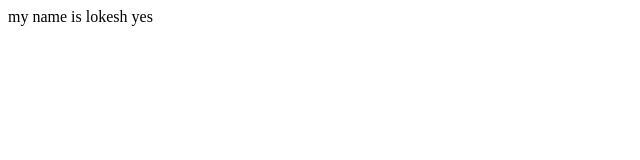
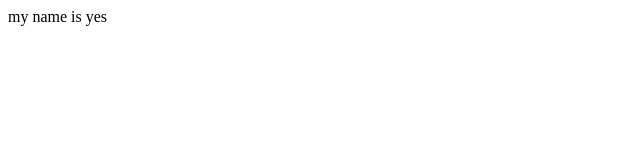
Before and after one commit to lokesh2201013/apache, a plain HTML site: page index.html in a window 1280 px wide. Shown: the full height of the page, 0-640 px from the left. Drawn offline with Linux system fonts and the light colour scheme.

Commit message:
Update index.html

```diff
--- a/index.html
+++ b/index.html
@@ -6,7 +6,7 @@
     <title>Document</title>
 </head>
 <body>
-    my name is lokesh yes
+    my name is  yes
 
 </body>
 </html>
```
